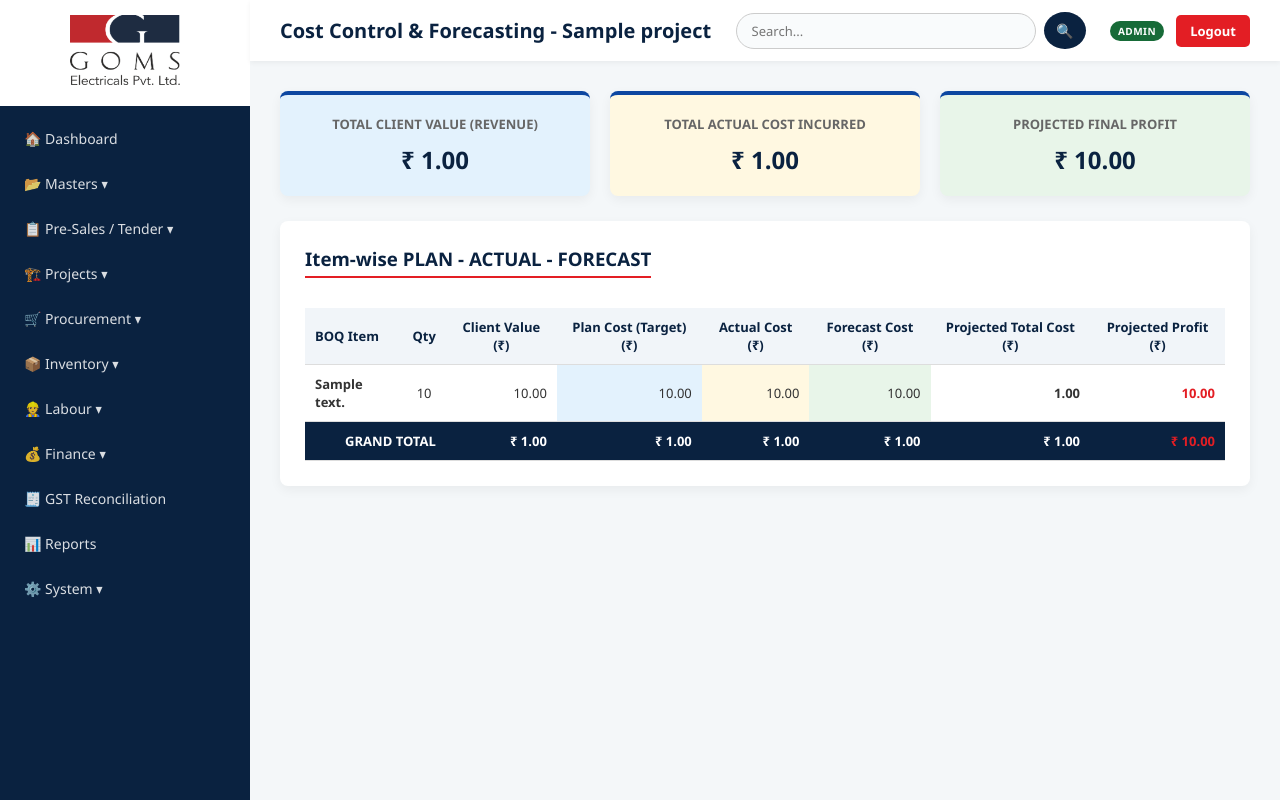
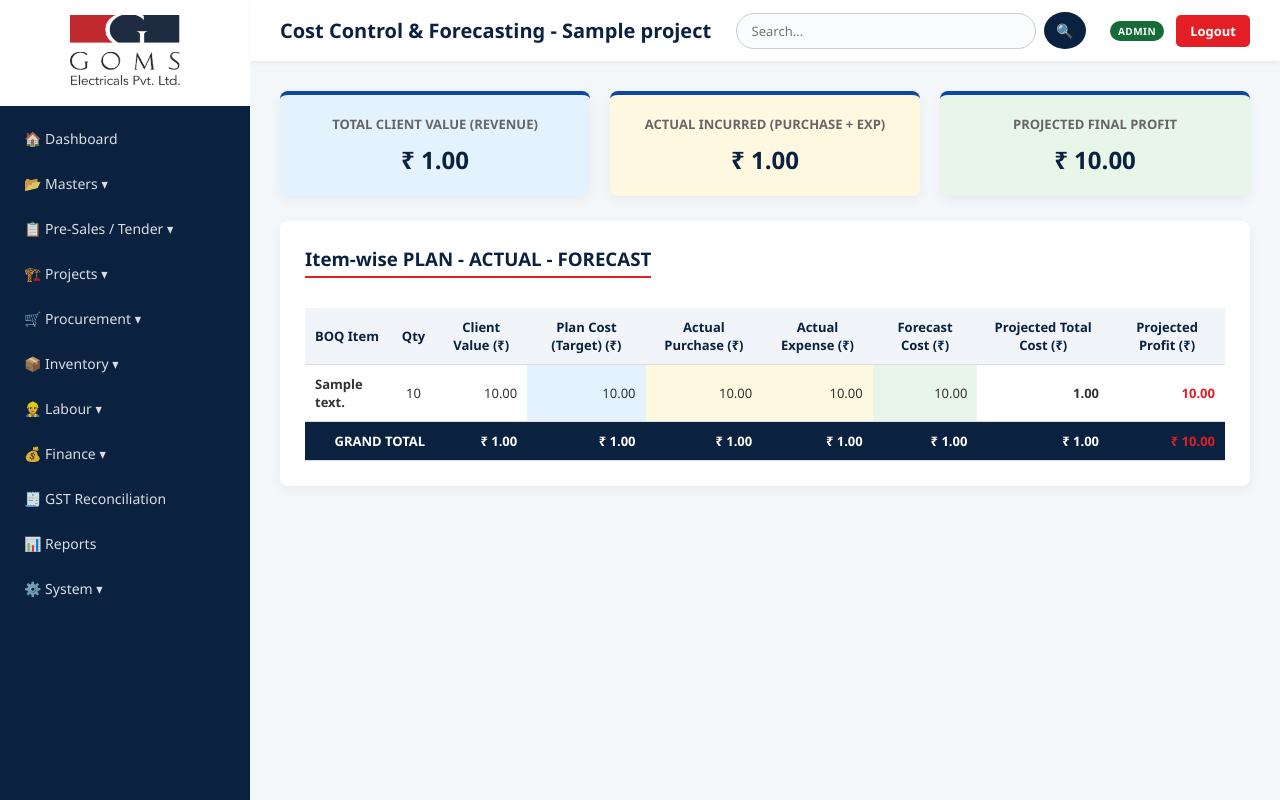
Before and after one commit to Thileepanas/goms-erp, a Flask app: template templates/cost_control.html in a window 1280 px wide. Run offline with Flask 3, Linux system fonts and the light colour scheme; the template is opened without the code that fills it: most values are stand-ins (such as "Sample title", 1, 10 or a date in 2020).

Commit message:
Modify cost control HTML for better clarity
Updated KPI card labels and table headers for clarity.

```diff
--- a/templates/cost_control.html
+++ b/templates/cost_control.html
@@ -22,14 +22,13 @@
     .loss { color: #e31e24; font-weight: bold; }
 </style>
 
-<!-- Summary KPI Cards -->
 <div class="kpi-grid">
     <div class="kpi-card bg-plan">
         <h4>Total Client Value (Revenue)</h4>
         <h2>₹ {{ total_client_value | inr }}</h2>
     </div>
     <div class="kpi-card bg-actual">
-        <h4>Total Actual Cost Incurred</h4>
+        <h4>Actual Incurred (Purchase + Exp)</h4>
         <h2>₹ {{ total_actual_cost | inr }}</h2>
     </div>
     <div class="kpi-card bg-forecast">
@@ -48,7 +47,8 @@
                     <th>Qty</th>
                     <th>Client Value (₹)</th>
                     <th>Plan Cost (Target) (₹)</th>
-                    <th>Actual Cost (₹)</th>
+                    <th>Actual Purchase (₹)</th>
+                    <th>Actual Expense (₹)</th>
                     <th>Forecast Cost (₹)</th>
                     <th>Projected Total Cost (₹)</th>
                     <th>Projected Profit (₹)</th>
@@ -61,13 +61,14 @@
                     <td style="text-align: center;">{{ row.qty }}</td>
                     <td>{{ row.client_value | inr }}</td>
                     <td class="bg-plan">{{ row.plan_cost | inr }}</td>
-                    <td class="bg-actual">{{ row.actual_cost | inr }}</td>
+                    <td class="bg-actual">{{ row.actual_pur | inr }}</td>
+                    <td class="bg-actual">{{ row.actual_acc | inr }}</td>
                     <td class="bg-forecast">{{ row.forecast_cost | inr }}</td>
                     <td style="font-weight: bold;">{{ row.total_projected_cost | inr }}</td>
                     <td class="{% if row.projected_profit >= 0 %}profit{% else %}loss{% endif %}">{{ row.projected_profit | inr }}</td>
                 </tr>
                 {% else %}
-                <tr><td colspan="8" style="text-align: center;">No BOQ items found.</td></tr>
+                <tr><td colspan="9" style="text-align: center;">No BOQ items found.</td></tr>
                 {% endfor %}
             </tbody>
             <tfoot>
@@ -75,7 +76,8 @@
                     <td colspan="2" style="text-align: right;">GRAND TOTAL</td>
                     <td>₹ {{ total_client_value | inr }}</td>
                     <td>₹ {{ total_plan_cost | inr }}</td>
-                    <td>₹ {{ total_actual_cost | inr }}</td>
+                    <td>₹ {{ total_actual_pur | inr }}</td>
+                    <td>₹ {{ total_actual_acc | inr }}</td>
                     <td>₹ {{ total_forecast_cost | inr }}</td>
                     <td>₹ {{ total_projected_cost | inr }}</td>
                     <td class="{% if projected_profit >= 0 %}profit{% else %}loss{% endif %}">₹ {{ projected_profit | inr }}</td>
```
